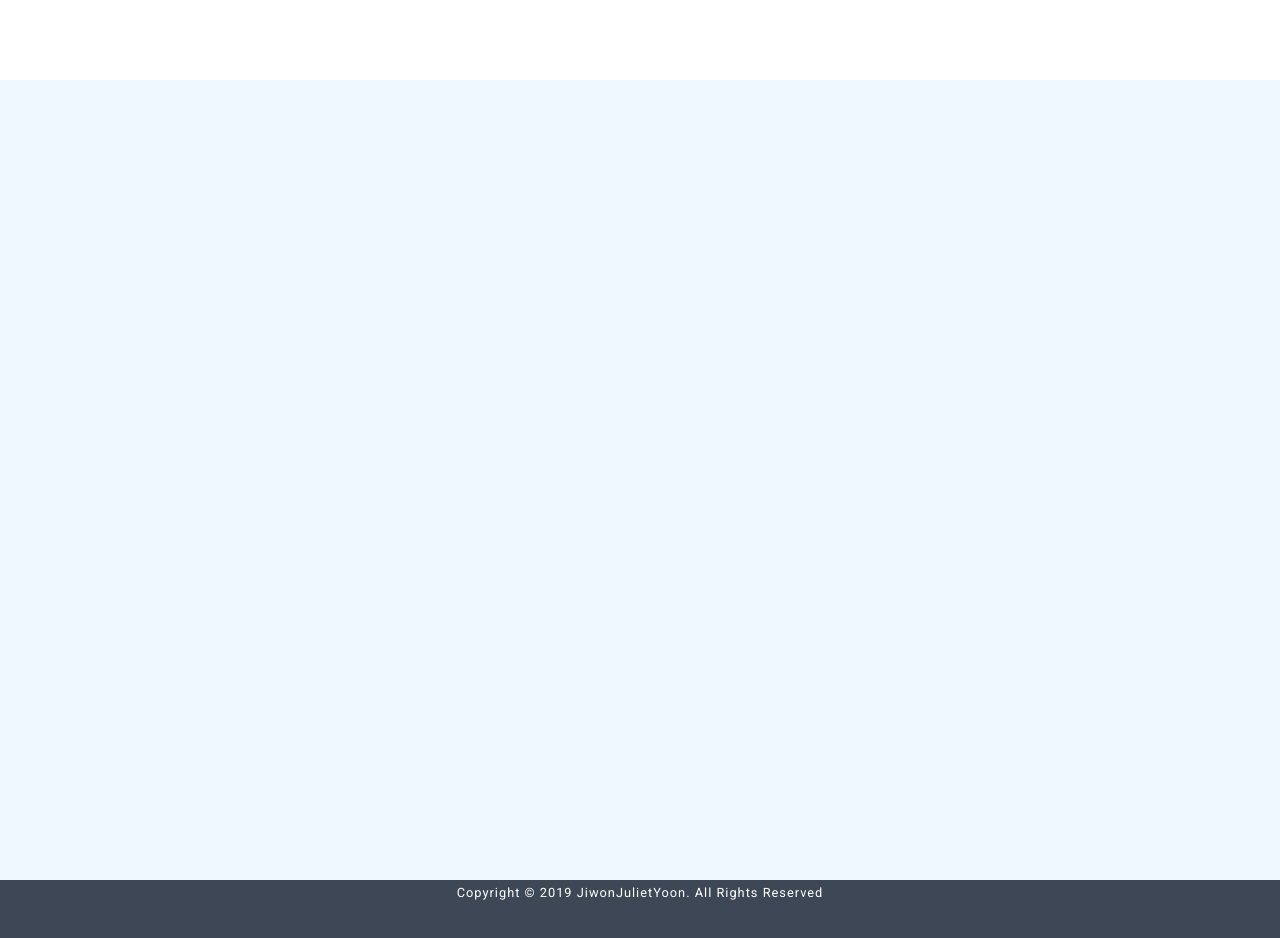
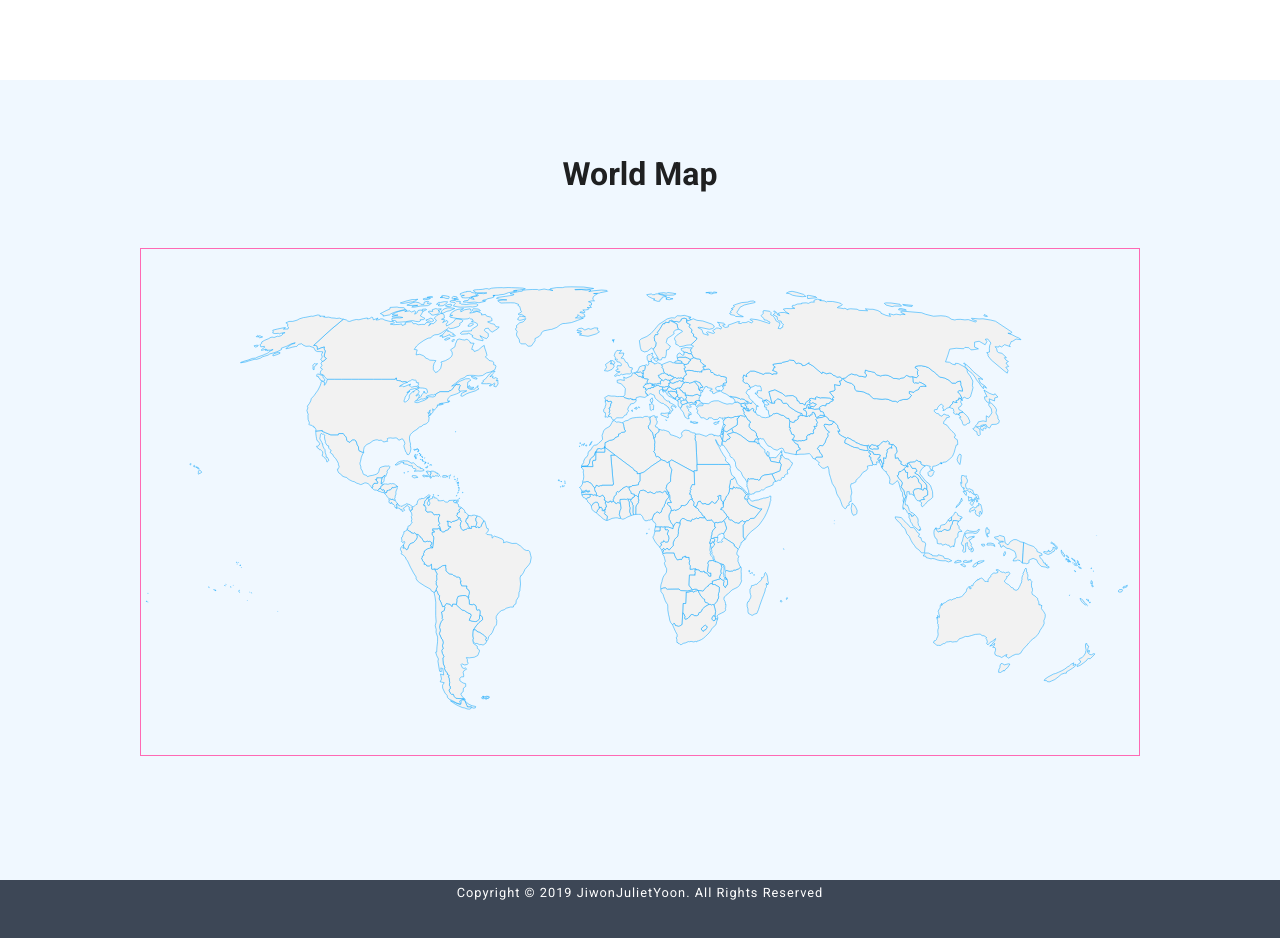
Before and after one commit to jiwonjulietyoon/around-the-world, a Vue app: page / in a window 1280 px wide. Shown: the part 1520-2458 px from the top of the page. Built offline with nearby package versions, Linux system fonts and the light colour scheme.

Commit message:
[MOD] Specify min/max size on world map

```diff
--- a/src/components/MapSection/Map.vue
+++ b/src/components/MapSection/Map.vue
@@ -1,6 +1,13 @@
 <template>
   <div>
-    <img src="" alt="">
+    <h2 class="section-title">World Map</h2>
+    <div class="world-map">
+      <img src="~@/assets/world_map.svg" alt="World Map">
+      <div class="locations">
+
+      </div>
+    </div>
+
   </div>
 </template>
 
@@ -18,5 +25,18 @@ export default {
 <style lang="scss" scoped>
 @import "@/css/style.scss";
 
+.world-map {
+  width: 90%;
+  max-width: 1000px;
+  @include md-down {width: 95%;}
+  @include sm-down {width: 100%;}
+  margin: 0 auto;
+  height: auto;
+  border: 1px solid hotpink;
+  position: relative;
+  & > img {
+    width: 100%;
+  }
+}
 
 </style>
--- a/src/css/style.scss
+++ b/src/css/style.scss
@@ -52,3 +52,13 @@ $transparent: rgba(255, 255, 255, 0);
     top: 50%; left: 50%;
     transform: translate(-50%, -50%);
   }
+
+
+// * * * * * * * * * SECTION STYLES * * * * * * * * * * * * //
+
+.section-title {
+  text-align: center;
+  font-size: 2em;
+  padding: 20px 0;
+  margin: 50px 0 30px;
+}
```
Also changed, not shown: src/assets/world_map.svg.
